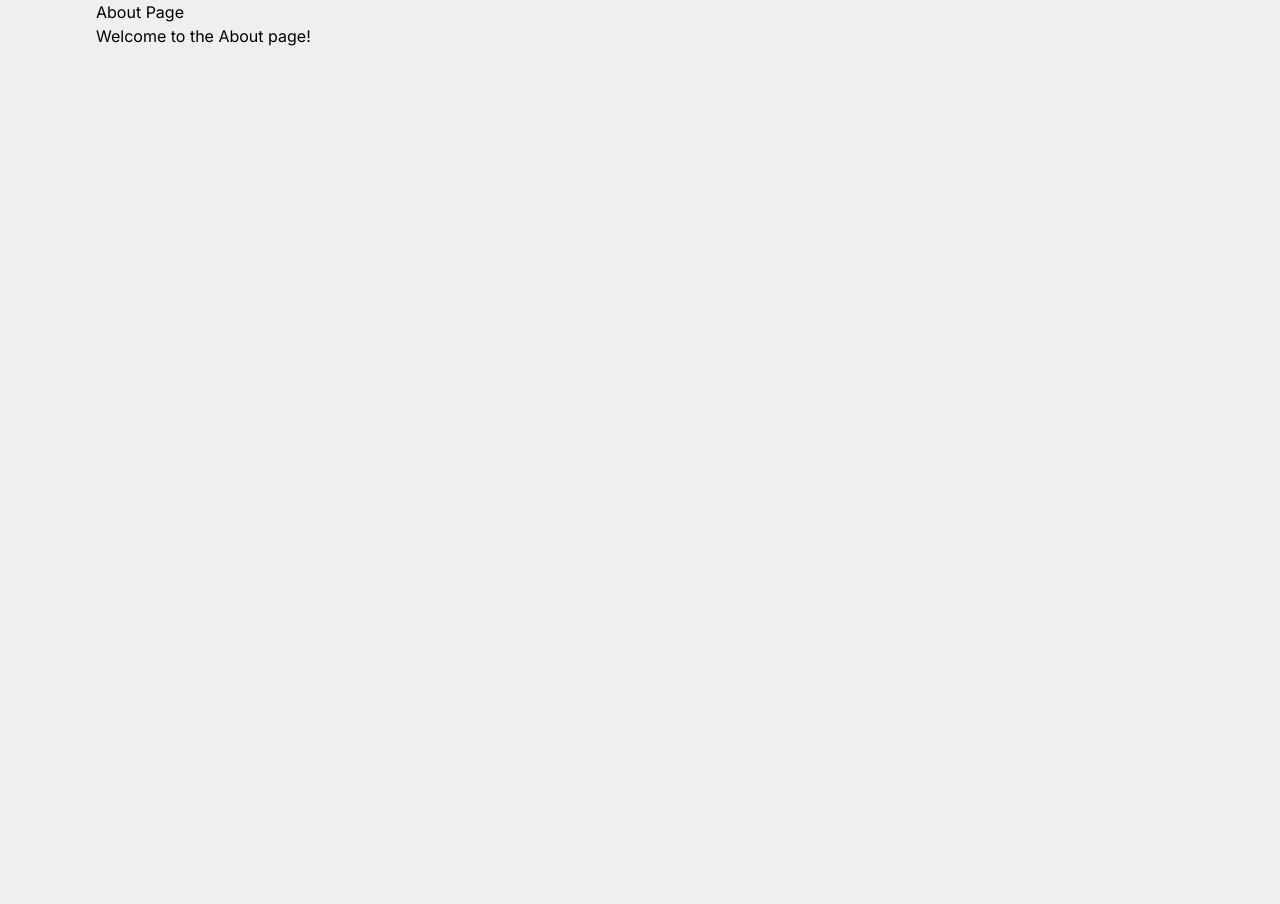
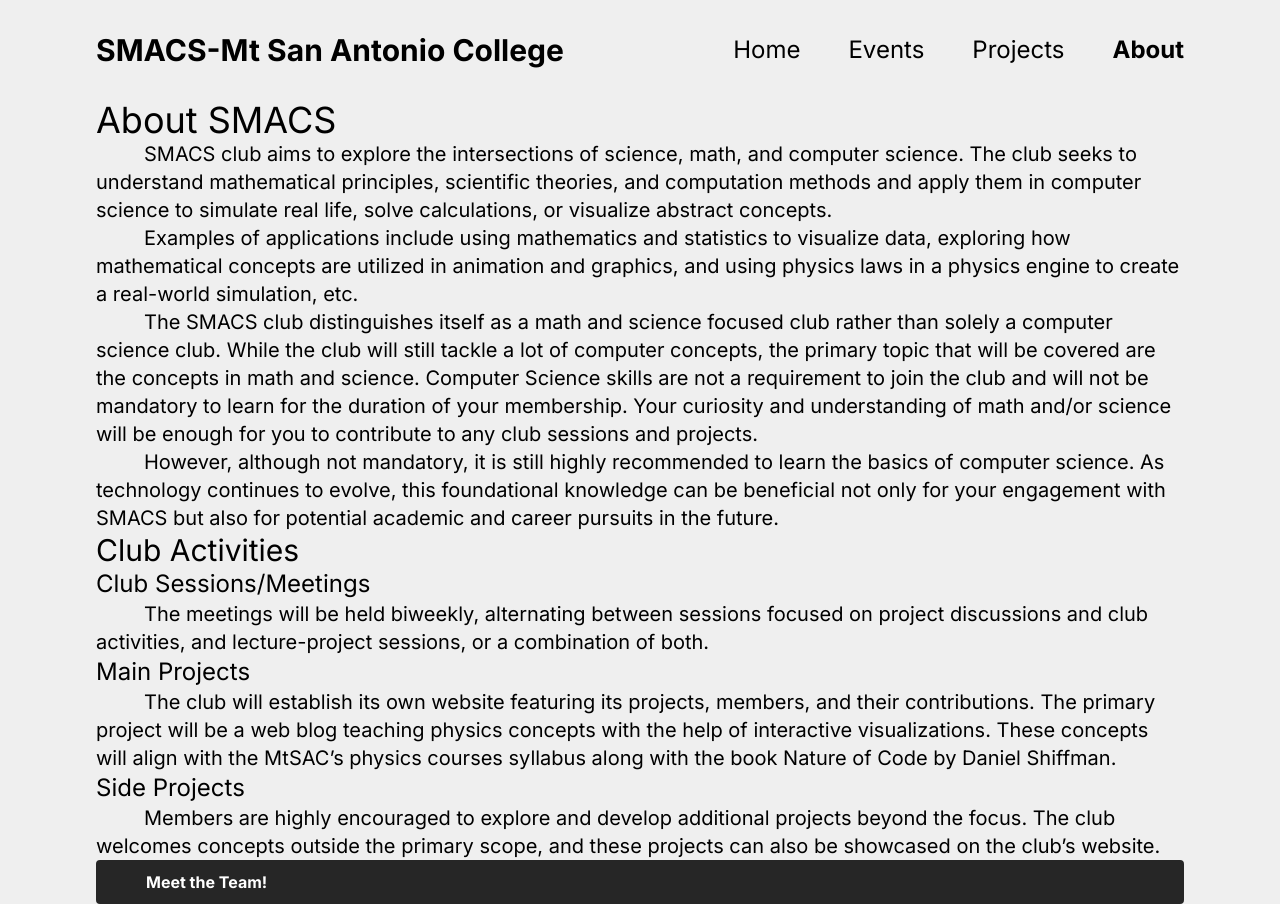
Before and after one commit to SMACS-MtSAC/smacs-website, a Next.js app in the folder website/: page /about in a window 1280 px wide. Before the commit the page ends 800 px from the top, so only its background shows below. Built offline with nearby package versions, Linux system fonts and the light colour scheme.

Commit message:
Nav bar update, about update, LinkButton Added

```diff
--- a/website/src/app/(Nav Links)/about/page.js
+++ b/website/src/app/(Nav Links)/about/page.js
@@ -1,8 +1,64 @@
+import LinkButton from "@/components/Buttons/LinkButton";
+
 const About = () => {
   return (
-    <div>
-      <h1>About Page</h1>
-      <p>Welcome to the About page!</p>
+    <div className="flex flex-col container text-center md:text-left">
+      <h1 className="text-2xl md:text-4xl">About SMACS</h1>
+      <div className="text-sm md:text-lg lg:text-xl md:indent-12">
+        <p className="">
+          SMACS club aims to explore the intersections of science, math, and
+          computer science. The club seeks to understand mathematical
+          principles, scientific theories, and computation methods and apply
+          them in computer science to simulate real life, solve calculations, or
+          visualize abstract concepts.
+        </p>
+        <p className="">
+          Examples of applications include using mathematics and statistics to
+          visualize data, exploring how mathematical concepts are utilized in
+          animation and graphics, and using physics laws in a physics engine to
+          create a real-world simulation, etc.
+        </p>
+        <p className="">
+          The SMACS club distinguishes itself as a math and science focused club
+          rather than solely a computer science club. While the club will still
+          tackle a lot of computer concepts, the primary topic that will be
+          covered are the concepts in math and science. Computer Science skills
+          are not a requirement to join the club and will not be mandatory to
+          learn for the duration of your membership. Your curiosity and
+          understanding of math and/or science will be enough for you to
+          contribute to any club sessions and projects.
+        </p>
+        <p className="">
+          However, although not mandatory, it is still highly recommended to
+          learn the basics of computer science. As technology continues to
+          evolve, this foundational knowledge can be beneficial not only for
+          your engagement with SMACS but also for potential academic and career
+          pursuits in the future.
+        </p>
+      </div>
+
+      <h3 className="text-xl md:text-2xl lg:text-3xl">Club Activities</h3>
+      <h5 className="text-lg md:text-xl lg:text-2xl">Club Sessions/Meetings</h5>
+      <p className="text-sm md:text-lg lg:text-xl md:indent-12">
+        The meetings will be held biweekly, alternating between sessions focused
+        on project discussions and club activities, and lecture-project
+        sessions, or a combination of both.
+      </p>
+      <h5 className="text-lg md:text-xl lg:text-2xl">Main Projects</h5>
+      <p className="text-sm md:text-lg lg:text-xl md:indent-12">
+        The club will establish its own website featuring its projects, members,
+        and their contributions. The primary project will be a web blog teaching
+        physics concepts with the help of interactive visualizations. These
+        concepts will align with the MtSAC’s physics courses syllabus along with
+        the book Nature of Code by Daniel Shiffman.
+      </p>
+      <h5 className="text-lg md:text-xl lg:text-2xl">Side Projects</h5>
+      <p className="text-sm md:text-lg lg:text-xl md:indent-12">
+        Members are highly encouraged to explore and develop additional projects
+        beyond the focus. The club welcomes concepts outside the primary scope,
+        and these projects can also be showcased on the club’s website.
+      </p>
+      <LinkButton text="Meet the Team!" url="/members" color="dark" />
     </div>
   );
 };
--- a/website/src/app/(Nav Links)/events/page.js
+++ b/website/src/app/(Nav Links)/events/page.js
@@ -1,9 +1,7 @@
-import Navbar from "@/components/Navbar";
 import EventCard from "@/components/Cards/EventCard";
 const Events = () => {
   return (
     <div className="w-full">
-      <Navbar />
       <h1 className="text-2xl md:text-4xl text-center md:text-left">
         SMACS Events
       </h1>
--- a/website/src/app/(Nav Links)/projects/page.js
+++ b/website/src/app/(Nav Links)/projects/page.js
@@ -1,9 +1,7 @@
-import Navbar from "@/components/Navbar";
 import ProjectCard from "@/components/Cards/ProjectCard";
 const Projects = () => {
   return (
     <div className="w-full">
-      <Navbar />
       <h1 className="text-2xl md:text-4xl text-center md:text-left">
         SMACS Projects
       </h1>
--- /dev/null
+++ b/website/src/app/_components/Buttons/LinkButton.js
@@ -0,0 +1,19 @@
+import Link from "next/link";
+import React from "react";
+
+const LinkButton = ({ text, url, color }) => {
+  return (
+    <Link
+      href={url}
+      className={`${
+        color === "dark"
+          ? "bg-gray hover:text-black hover:bg-background text-white"
+          : "bg-background hover:bg-gray hover:text-background"
+      } border-2 border-gray font-bold py-2 px-4 md:px-8 lg:px-12 rounded`}
+    >
+      {text}
+    </Link>
+  );
+};
+
+export default LinkButton;
--- a/website/src/app/_components/Navbar.js
+++ b/website/src/app/_components/Navbar.js
@@ -7,7 +7,7 @@ const Navbar = () => {
   const pathname = usePathname();
 
   return (
-    <nav className="bg-background py-4 items-center w-full flex justify-between lg:my-4">
+    <nav className="sticky top-0 z-50 bg-background py-4 items-center w-full flex justify-between lg:my-4">
       <div className="hidden lg:flex text-3xl container font-bold">
         <h1>SMACS-Mt San Antonio College</h1>
       </div>
--- a/website/src/app/layout.js
+++ b/website/src/app/layout.js
@@ -1,5 +1,6 @@
 import { Inter } from "next/font/google";
 import "./globals.css";
+import Navbar from "./_components/Navbar";
 
 const inter = Inter({ subsets: ["latin"] });
 
@@ -14,6 +15,7 @@ export default function RootLayout({ children }) {
       <body
         className={`${inter.className} bg-background mx-8 md:mx-10 lg:mx-24`}
       >
+        <Navbar />
         {children}
       </body>
     </html>
--- a/website/src/app/page.js
+++ b/website/src/app/page.js
@@ -1,10 +1,8 @@
-import Navbar from "@/components/Navbar";
 import Link from "next/link";
 
 export default function Home() {
   return (
     <div className="flex flex-col">
-      <Navbar />
       {/* Mobile/Tablet */}
       <div className="lg:hidden flex flex-col items-center space-y-2">
         <img
@@ -73,7 +71,7 @@ export default function Home() {
                 Events
               </Link>
               <Link
-                className="bg-gray border-gray text-background border-2 hover:text-black hover:bg-background text-white font-bold py-2 px-4 md:px-8 lg:px-12 rounded"
+                className="bg-gray border-gray border-2 hover:text-black hover:bg-background text-white font-bold py-2 px-4 md:px-8 lg:px-12 rounded"
                 href="/projects"
               >
                 Projects
--- a/website/tailwind.config.js
+++ b/website/tailwind.config.js
@@ -6,12 +6,17 @@ module.exports = {
     "./src/app/**/*.{js,ts,jsx,tsx,mdx}",
   ],
   theme: {
-    colors: {
-      background: "#efefef",
-      black: "#0a0a0a",
-      gray: "#262626",
-    },
     extend: {
+      colors: {
+        background: "#efefef",
+        black: "#0a0a0a",
+        gray: "#262626",
+      },
+      fontSize: {
+        h1sm: ["1.5rem", "1.75rem"],
+        h1md: ["2.25rem", "2.5rem"],
+        h1lg: ["3rem", "1"],
+      },
       backgroundImage: {
         "gradient-radial": "radial-gradient(var(--tw-gradient-stops))",
         "gradient-conic":
```
